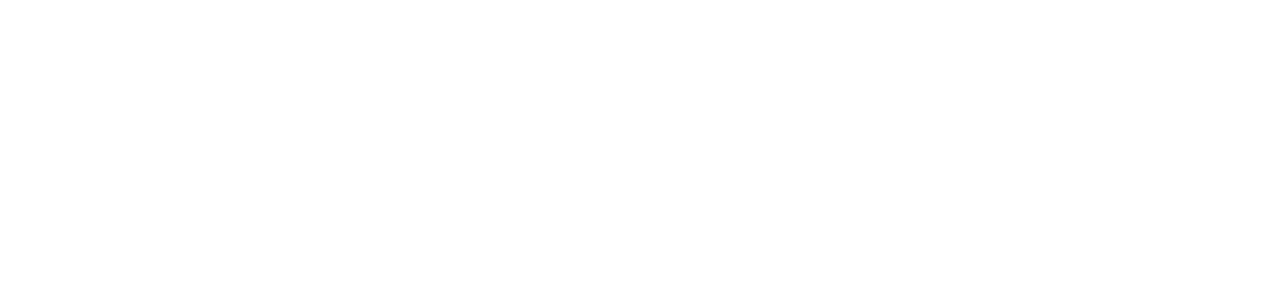
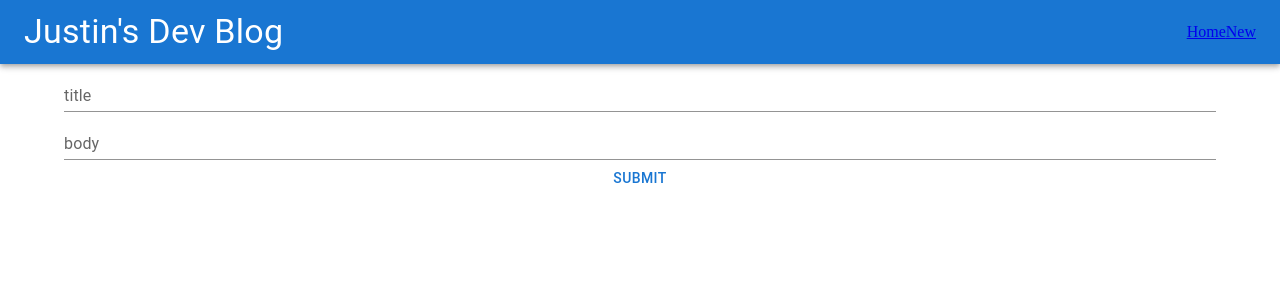
Before and after one commit to justinkim2015/personal-blog, a React (Create React App) app in the folder frontend/: page /new in a window 1280 px wide. Before the commit this address had no page. Shown: the top 300 px of the page. Built offline with nearby package versions, Linux system fonts and the light colour scheme.

Commit message:
Move new post to new page

```diff
--- a/frontend/src/App.js
+++ b/frontend/src/App.js
@@ -1,14 +1,11 @@
 import "./basestyles/App.css";
 import Navbar from "./components/Navbar";
 import Posts from "./components/Posts";
-import NewPost from "./components/NewPost";
 
 const App = () => {
   return (
     <div id="main">
-      <Navbar></Navbar>
       <Posts></Posts>
-      <NewPost></NewPost>
     </div>
   );
 };
--- a/frontend/src/components/NewPost.js
+++ b/frontend/src/NewPost.js
@@ -1,7 +1,7 @@
 import { Container } from "@mui/system";
 import { TextField, Button } from "@mui/material";
 import { useState } from "react";
-import "../basestyles/newpost.css";
+import "./basestyles/newpost.css";
 
 const NewPost = () => {
   const initialFormState = {
--- a/frontend/src/RouteSwitch.js
+++ b/frontend/src/RouteSwitch.js
@@ -1,12 +1,16 @@
 import React from "react";
 import { BrowserRouter, Routes, Route } from "react-router-dom";
+import Navbar from "./components/Navbar";
 import App from "./App";
+import NewPost from "./NewPost";
 
 const RouteSwitch = () => {
   return (
     <BrowserRouter>
+      <Navbar></Navbar>
       <Routes>
         <Route path="/" element={<App />} />
+        <Route path="/new" element={<NewPost />} />
       </Routes>
     </BrowserRouter>
   );
--- a/frontend/src/components/Navbar.js
+++ b/frontend/src/components/Navbar.js
@@ -4,6 +4,7 @@
 import Toolbar from "@mui/material/Toolbar";
 import Typography from "@mui/material/Typography";
 import Button from "@mui/material/Button";
+import { Link } from "react-router-dom";
 
 export default function Navbar() {
   return (
@@ -13,7 +14,8 @@
           <Typography variant="h4" component="div" sx={{ flexGrow: 1 }}>
             Justin's Dev Blog
           </Typography>
-          <Button color="inherit">Top</Button>
+          <Link to='/'>Home</Link>
+          <Link to='/new'>New</Link>
         </Toolbar>
       </AppBar>
     </Box>
```
